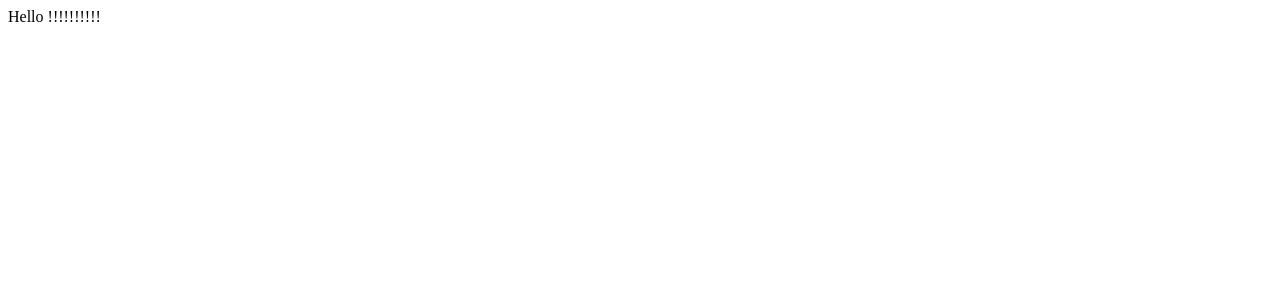
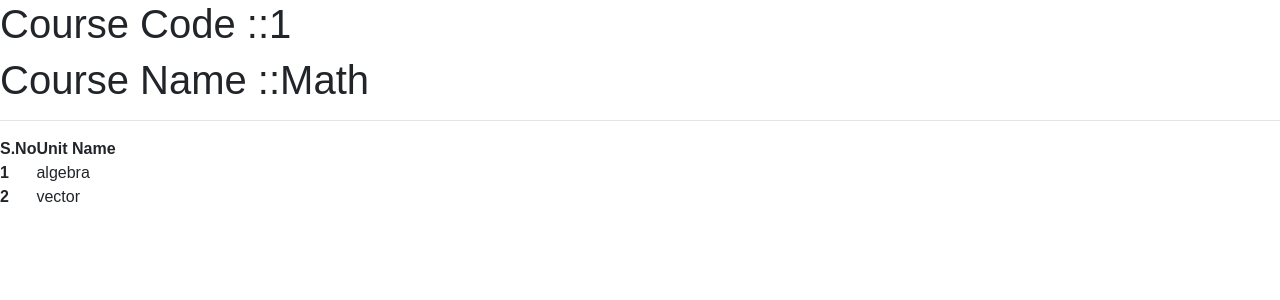
Before and after one commit to sreebasu05/edu-eye, a Django app: page /principal/completedetails_course/1 in a window 1280 px wide. Before the commit the part shown is almost empty. Shown: the top 300 px of the page. Run offline with Django 3.2, Linux system fonts and the light colour scheme; data comes from the database, SQL or seed files in the repository; both versions use the stored data as it was after the commit; parts of the project's set-up code (start-up, migrations or seed data) failed here and were passed over; some libraries are stand-ins or nearby versions.

Commit message:
Detailed syllabus view

```diff
--- a/principal/views.py
+++ b/principal/views.py
@@ -24,4 +24,9 @@ def view_courses(request):
     return render(request,'principal/viewcourses.html',context)
 
 def completedetails_course(request,id):
-    return render(request,'principal/completedetails_course.html')
+    course = Course.objects.get(pk=id)
+
+    print(course.name)
+    units = Unit.objects.filter(course= course)
+    context ={'course' : course, 'units' : units}
+    return render(request,'principal/completedetails_course.html',context)
--- a/templates/principal/completedetails_course.html
+++ b/templates/principal/completedetails_course.html
@@ -1 +1,46 @@
-<p>Hello !!!!!!!!!!</p>
+{% extends 'principal/base.html' %}
+
+{% block head %}
+
+
+{% endblock head %}
+{% block body %}
+{% if units %}
+<body>
+
+    <h1>Course Code ::{{ course.code}}</h1>
+    <h1>Course Name ::{{ course.name}}</h1>
+    <hr>
+
+    <table>
+        <tr id="header">
+            <th scope="col">S.No</th>
+        <th scope="col">Unit Name</th>
+        </tr>
+        {%  for c in units %}
+
+
+
+
+      <tr>
+
+        <th scope="row">{{ forloop.counter }}</th>
+        <td>{{ c.name }}</td>
+
+
+
+
+      </tr>
+      {% endfor %}
+
+      {% else %}
+
+      <h6 style="margin-top: 100px;color: #c9302c"> No units present!!! </h6>
+
+      {% endif %}
+
+    </table>
+
+</body>
+
+{% endblock body %}
```
Also changed, not shown: db.sqlite3.
